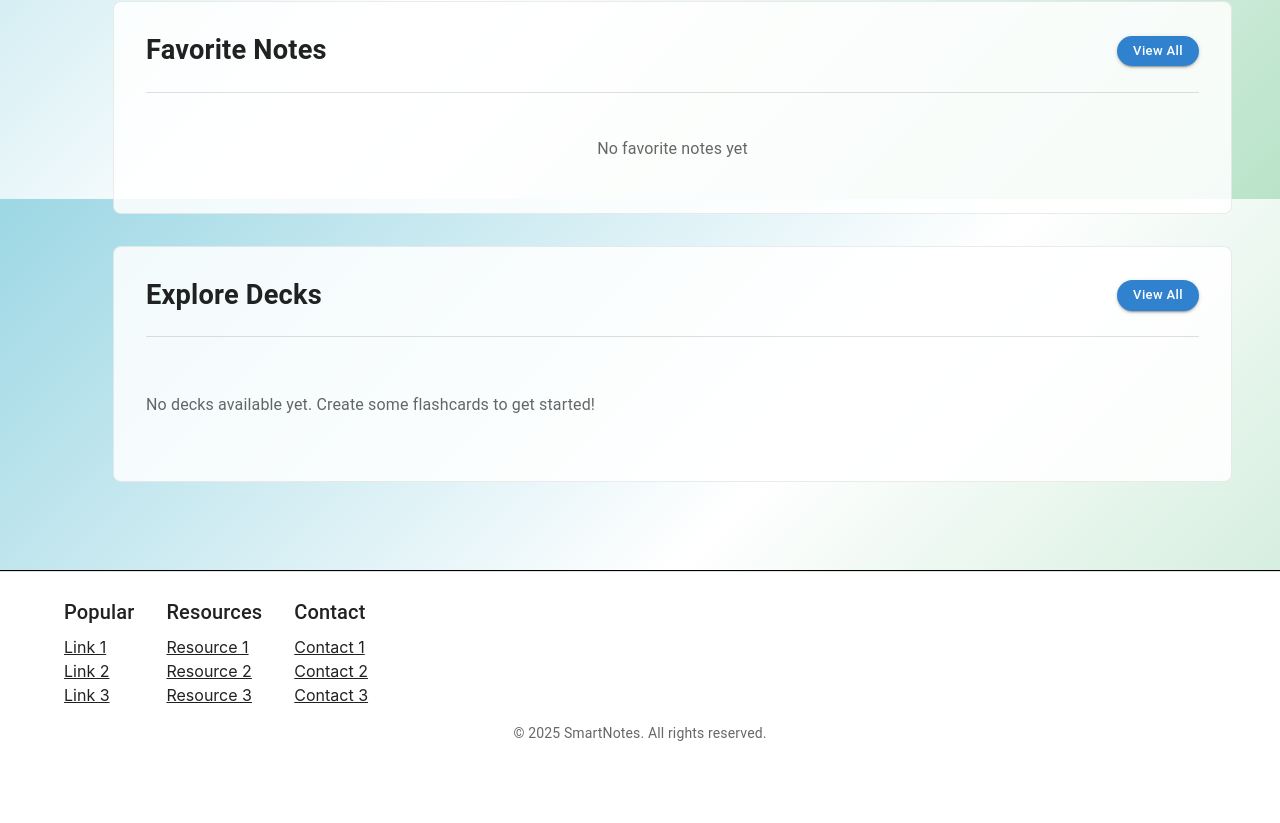
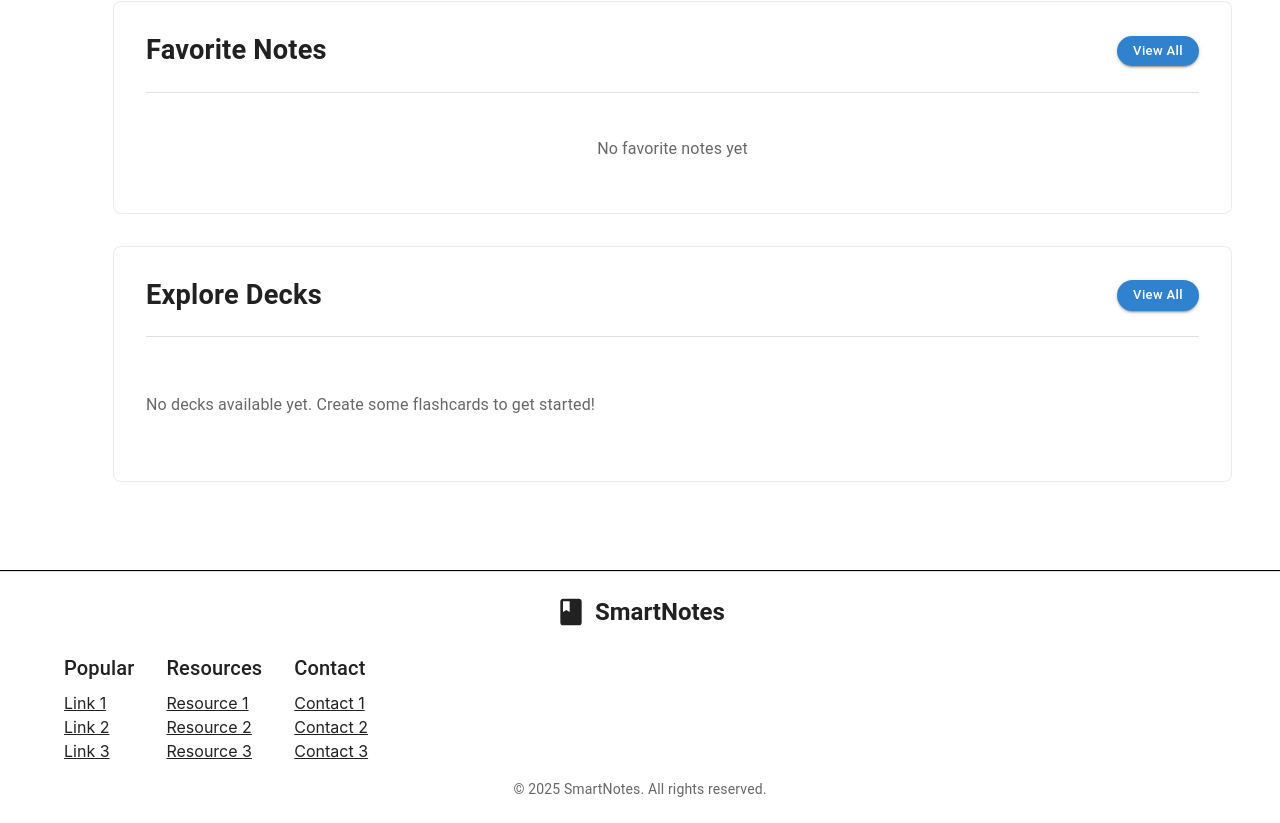
Before and after one commit to Wocx32/smart-note-organizer, a React (Vite) app in the folder frontend/: page / in a window 1280 px wide. Shown: the part 1401-2224 px from the top of the page. Before the commit the page ends 2168 px from the top, so only its background shows below. Built offline with nearby package versions, Linux system fonts and the light colour scheme; what tesseract.js would draw is missing.

Commit message:
ui fixes but ocr not working

```diff
--- a/frontend/src/components/Footer.jsx
+++ b/frontend/src/components/Footer.jsx
@@ -1,5 +1,6 @@
 import { Box, Container, Typography, Link, Grid } from '@mui/material';
 import { useTheme } from '../context/ThemeContext';
+import { Book } from '@mui/icons-material';
 
 const Footer = () => {
   const { isDarkMode } = useTheme();
@@ -17,6 +18,12 @@ const Footer = () => {
       }}
     >
       <Container maxWidth="lg">
+        <Box sx={{ display: 'flex', alignItems: 'center', justifyContent: 'center', mb: 3 }}>
+          <Book sx={{ fontSize: '2rem', mr: 1 }} />
+          <Typography variant="h5" component="div" sx={{ fontWeight: 'bold' }}>
+            SmartNotes
+          </Typography>
+        </Box>
         <Grid container spacing={4}>
           <Grid item xs={12} sm={4}>
             <Typography variant="h6" color="text.primary" gutterBottom>
--- a/frontend/src/components/Layout.jsx
+++ b/frontend/src/components/Layout.jsx
@@ -16,7 +16,7 @@ const Layout = () => {
       minHeight: '100vh',
       flexDirection: 'column',
       bgcolor: isDarkMode ? 'background.default' : undefined,
-      backgroundImage: isDarkMode ? undefined : 'linear-gradient(135deg, #9cd7e4 0%, #ffffff 50%, #b9e3c9 100%)',
+      backgroundImage: isDarkMode ? undefined : 'none',
       backgroundAttachment: 'fixed',
       backgroundRepeat: 'no-repeat',
       backgroundSize: 'cover',
--- a/frontend/src/components/Navbar.jsx
+++ b/frontend/src/components/Navbar.jsx
@@ -30,8 +30,7 @@ const Navbar = () => {
           backgroundColor: 'background.default',
           color: 'text.primary',
           width: '100%',
-          zIndex: (theme) => theme.zIndex.drawer + 1,
-          borderBottom: '0.5px solid black'
+          zIndex: (theme) => theme.zIndex.drawer + 1
         }}
       >
         <Toolbar>
```
